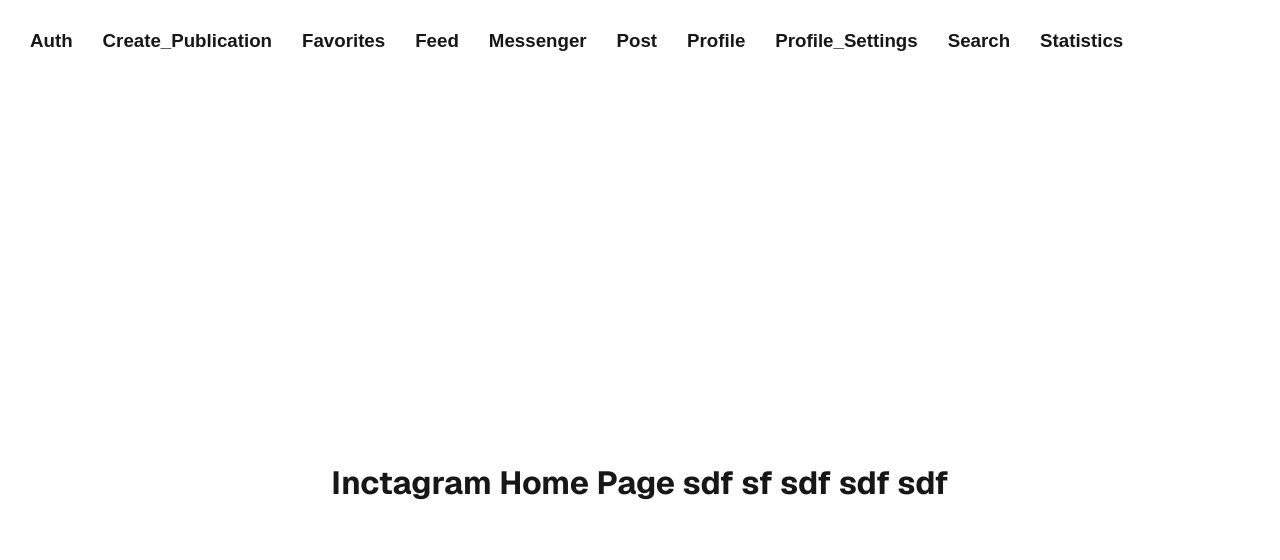
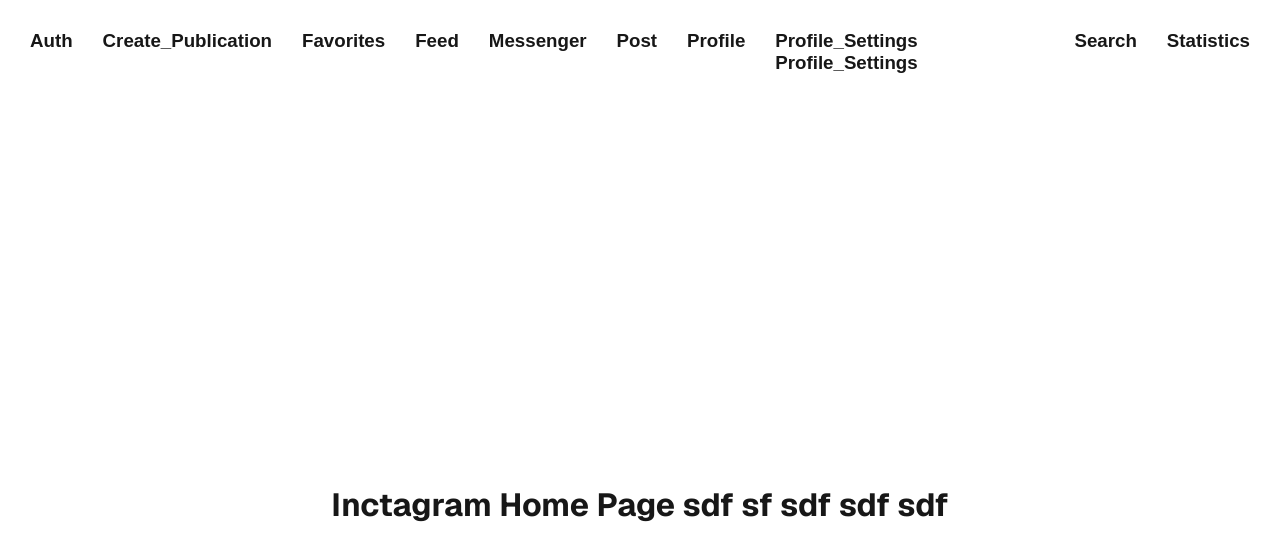
Before and after one commit to sergey-mikhovich/instagram, a Next.js app: page / in a window 1280 px wide. Shown: the top 560 px of the page. Built offline with nearby package versions, Linux system fonts and the light colour scheme.

Commit message:
change layout

```diff
--- a/src/app/layout.tsx
+++ b/src/app/layout.tsx
@@ -30,7 +30,7 @@
   'Messenger',
   'Post',
   'Profile',
-  'Profile_Settings',
+  'Profile_Settings Profile_Settings',
   'Search',
   'Statistics',
 ]
```
